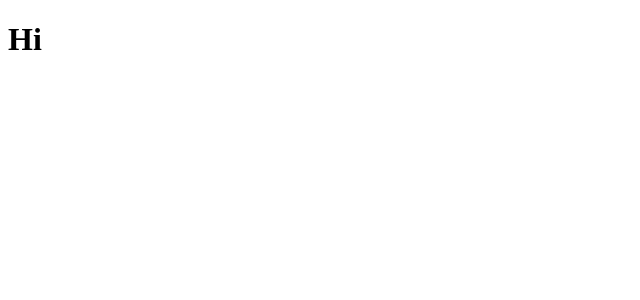
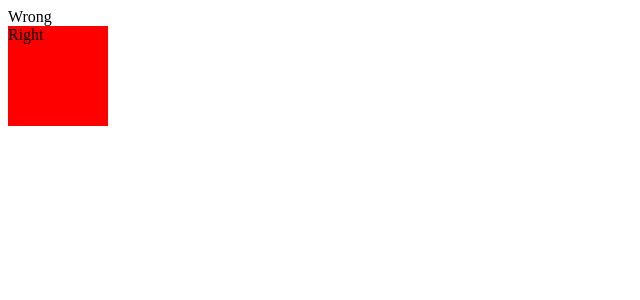
Before and after one commit to petrovanistvan/react-typescript-resume, a React (Vite) app: page / in a window 1280 px wide. Shown: the top 300 px of the page, without its empty margins (0-640 px from the left). Built offline with nearby package versions, Linux system fonts and the light colour scheme.

Commit message:
added some basic css

```diff
--- a/src/App.tsx
+++ b/src/App.tsx
@@ -1,5 +1,9 @@
+import { Select } from "./select"
+
 function App() {
-  return <h1>Hi</h1>
+  return <>
+  <Select />
+  </>
 }
 
 export default App
--- a/src/Select.tsx
+++ b/src/Select.tsx
@@ -1,3 +1,5 @@
+import styles from "./select.module.css"
+
 type SelectOption = {
     label: string
     value: string
@@ -11,5 +13,14 @@ type SelectProps = {
 }
 
 export function Select({ value, onChange, options }: SelectProps) {
-
+    return (
+        <>
+        <div className="container">
+            Wrong
+        </div>
+        <div className={styles.container}>
+            Right
+        </div>
+        </>
+    )
 }
--- /dev/null
+++ b/src/select.module.css
@@ -0,0 +1,5 @@
+.container {
+    background: red;
+    width: 100px;
+    height: 100px;
+}
```
